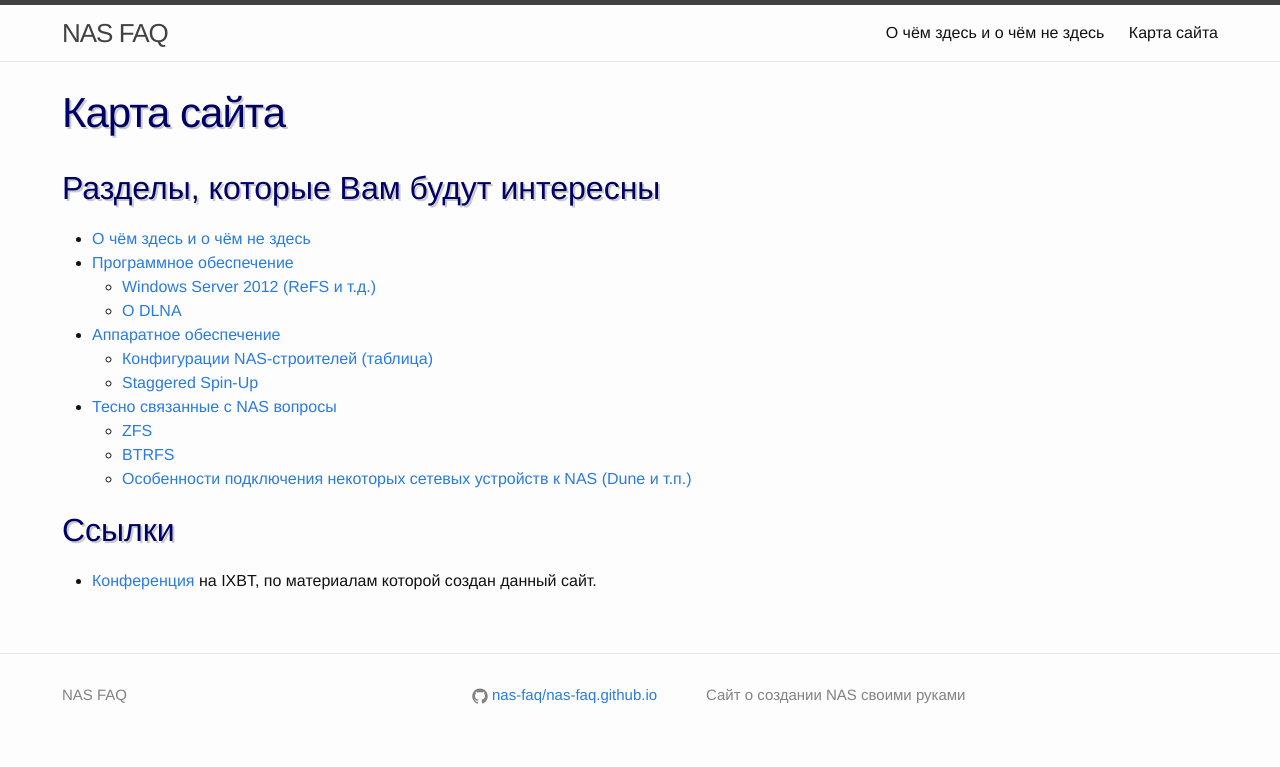
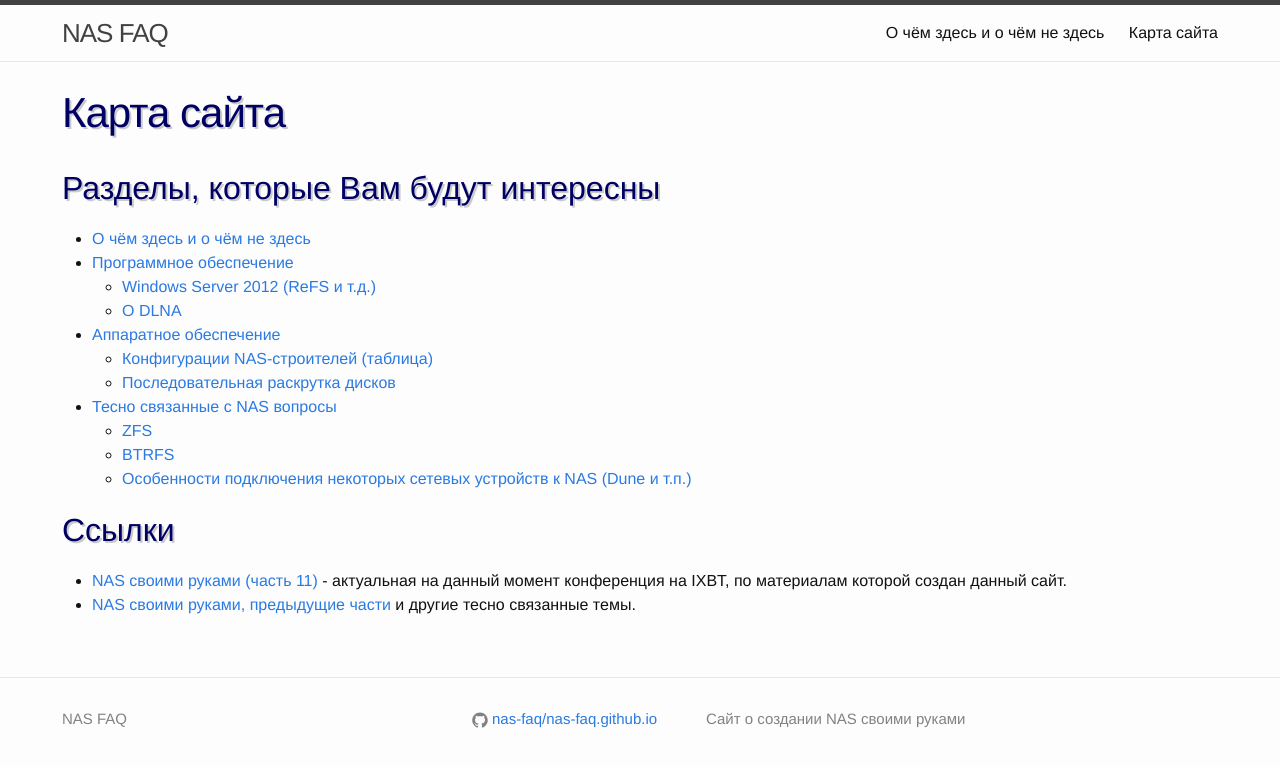
Before and after one commit to nas-faq/nas-faq.github.io, a Jekyll site: the page built from site_map.md, in a window 1280 px wide. Shown: the top 767 px of the page. Built offline with Jekyll 4.4.1, drawn with Linux system fonts in a browser that asks for light colours; Markdown is read by kramdown in place of the engine named in the settings.

Commit message:
PUIS info was added

```diff
--- a/site_map.md
+++ b/site_map.md
@@ -15,11 +15,14 @@
   * [О DLNA](/software/dlna/)
 * [Аппаратное обеспечение](/hardware/)
   * [Конфигурации NAS-строителей (таблица)](https://docs.google.com/spreadsheets/d/1_as59FHEl6qVXrYoK3CzwxsY2IQMFu6JVABoQ7iItvg/)
-  * [Staggered Spin-Up](/files/Implementing Staggered Spin Up v1.pdf)
+  * [Последовательная раскрутка дисков](/staggered_spin_up/)
 * [Тесно связанные с NAS вопросы](/nas_relative/)
   * [ZFS](/zfs/)
   * [BTRFS](/btrfs/)
   * [Особенности подключения некоторых сетевых устройств к NAS (Dune и т.п.)](/net_devices/)
 
 ## Ссылки
-* [Конференция](http://forum.ixbt.com/topic.cgi?id=109:82) на IXBT, по материалам которой создан данный сайт.
+* [NAS своими руками (часть 11)](http://forum.ixbt.com/topic.cgi?id=109:82) - актуальная
+на данный момент конференция на IXBT, по материалам которой создан данный сайт.
+* [NAS своими руками, предыдущие части](http://forum.ixbt.com/?name=NAS+%F1%E2%EE%E8%EC%E8+%F0%F3%EA%E0%EC%E8&author=&tag=&posts_param=1&posts=&id=109)
+и другие тесно связанные темы.
```
Also changed, not shown: staggered_spin_up.md (added, +35 -0 lines).
